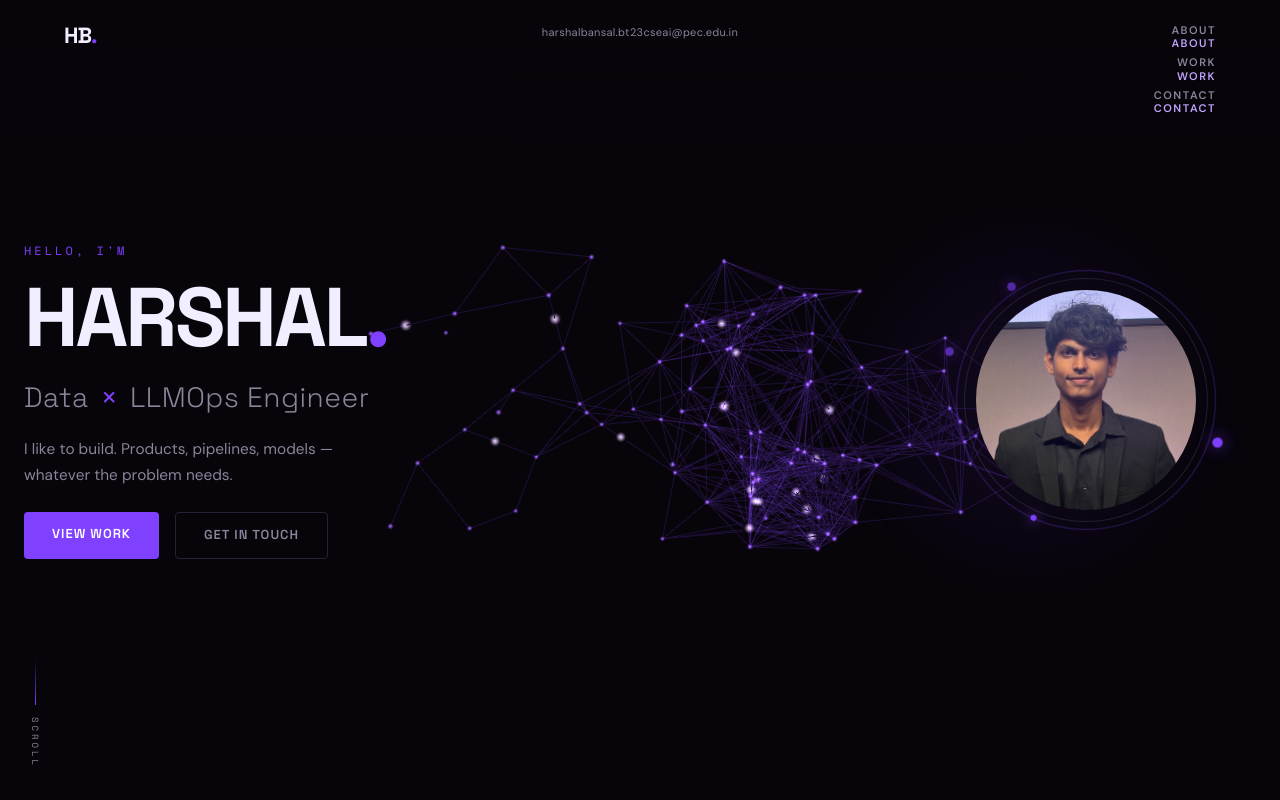
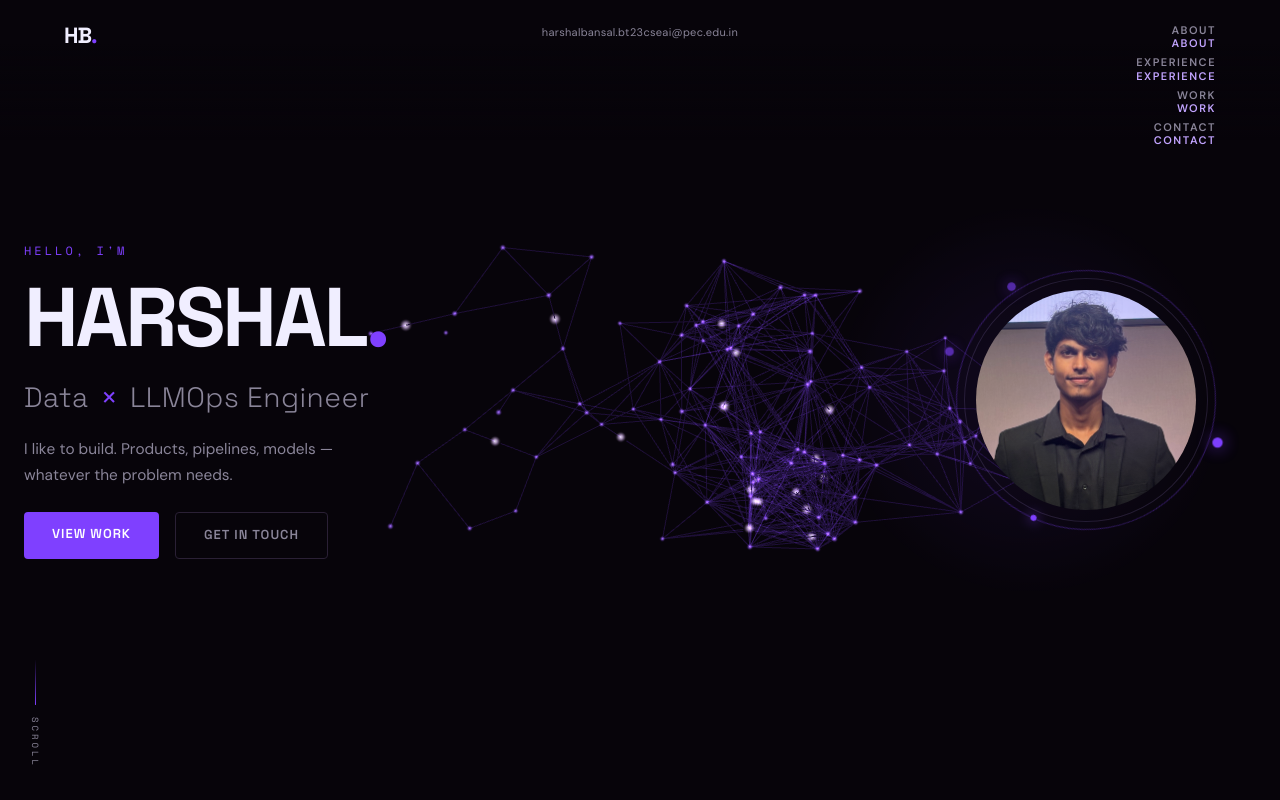
Before and after one commit to Harshal875/portfolio, a React (Vite) app: page / in a window 1280 px wide. Shown: the top 800 px of the page. Built offline with nearby package versions, Linux system fonts and the light colour scheme; no server answers.

Commit message:
feat: add experience to navbar

```diff
--- a/src/components/Career.tsx
+++ b/src/components/Career.tsx
@@ -5,7 +5,7 @@ const CAREER = [
     role: 'Data Engineer Intern',
     company: 'CVENT',
     period: 'Jan 2026 — Jun 2026',
-    desc: 'Building and optimizing data pipelines powering analytics for 300K+ events worldwide. Working with Snowflake, Kafka, and dbt to transform raw event streams into actionable intelligence.',
+    desc: 'Building and optimizing data pipelines powering analytics for 300K+ events worldwide. Working with Snowflake, dbt and Informatica to transform raw event streams into actionable intelligence.',
     current: true,
   },
   // Add more entries here as your career grows
--- a/src/components/Navbar.tsx
+++ b/src/components/Navbar.tsx
@@ -39,6 +39,11 @@ const Navbar = () => {
             </a>
           </li>
           <li>
+            <a className="nav-link" data-href="#career" href="#career" data-cursor="disable">
+              <HoverLinks text="EXPERIENCE" />
+            </a>
+          </li>
+          <li>
             <a className="nav-link" data-href="#work" href="#work" data-cursor="disable">
               <HoverLinks text="WORK" />
             </a>
```
